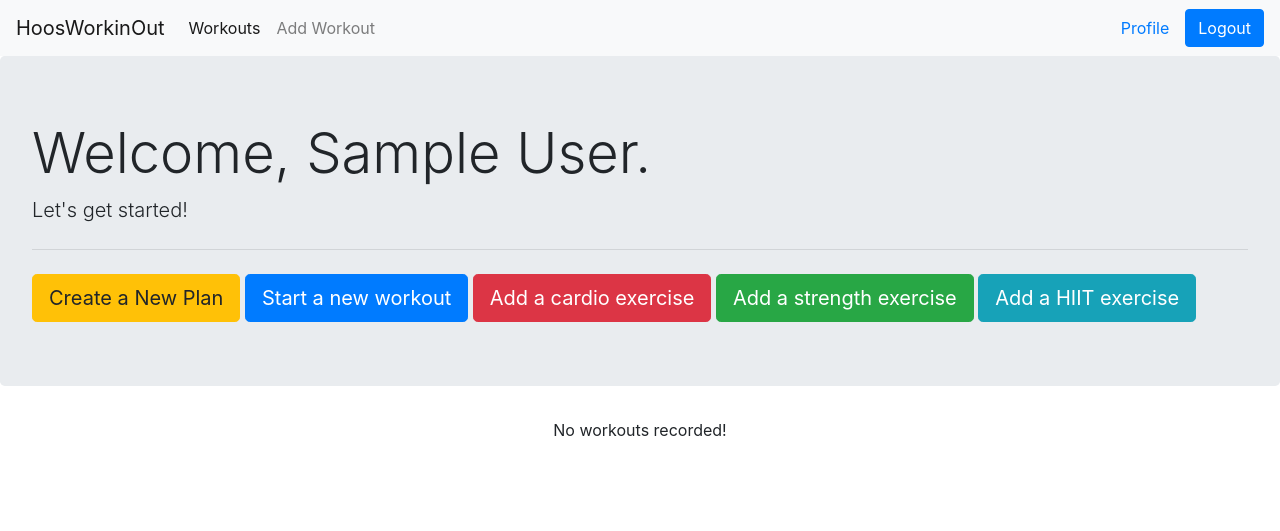
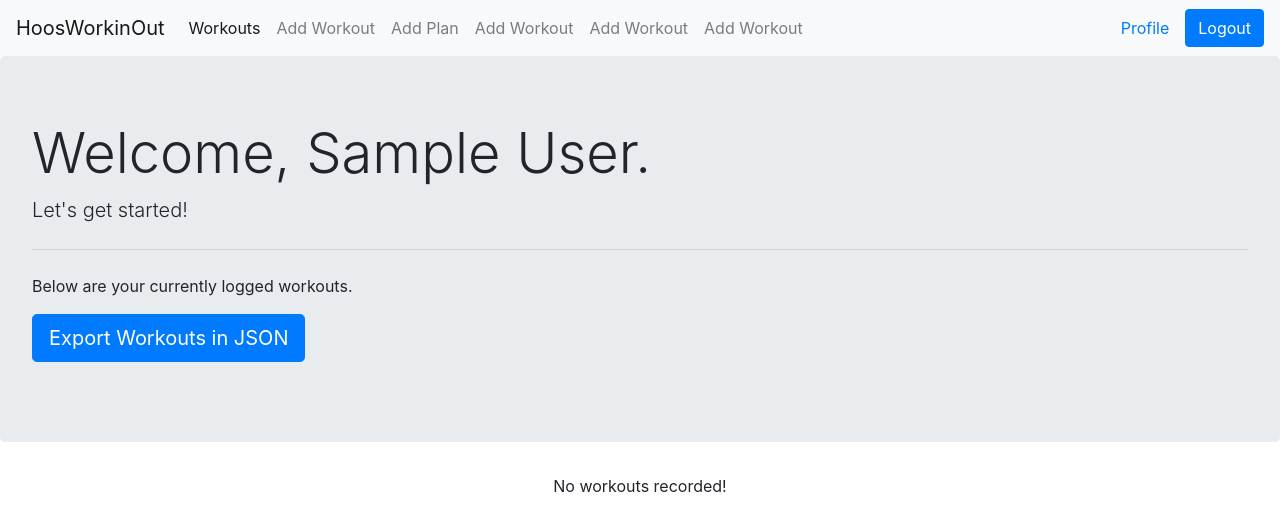
Before and after one commit to furhankhan12/DatabaseWebApp, a Django app: page /home/ in a window 1280 px wide. Shown: the top 531 px of the page. Run offline with Django 3.2, Linux system fonts and the light colour scheme; the visitor is signed in with stand-in values (Sample User, id 1); data that the repository does not hold is empty; some libraries are stand-ins or nearby versions.

Commit message:
added json

```diff
--- a/hoosworkinout/templates/hoosworkinout/_includes/navbar.html
+++ b/hoosworkinout/templates/hoosworkinout/_includes/navbar.html
@@ -12,6 +12,18 @@
       <li class="nav-item">
         <a class="nav-link" href="{% url 'new-workout' %}">Add Workout</a>
       </li>
+      <li class="nav-item">
+        <a class="nav-link" href="{% url 'new-plan' %}">Add Plan</a>
+      </li>
+      <li class="nav-item">
+        <a class="nav-link" href="{% url 'new-cardio-exercise' %}">Add Workout</a>
+      </li>
+      <li class="nav-item">
+        <a class="nav-link" href="{% url 'new-strength-exercise' %}">Add Workout</a>
+      </li>
+      <li class="nav-item">
+        <a class="nav-link" href="{% url 'new-hiit-exercise' %}">Add Workout</a>
+      </li>
     </ul>
     <div class="form-inline my-2 my-lg-0">
       <a class="nav-link" href="{% url 'profile' %}">Profile</a>
--- a/hoosworkinout/templates/hoosworkinout/home.html
+++ b/hoosworkinout/templates/hoosworkinout/home.html
@@ -5,11 +5,10 @@
     <h1 class="display-4">Welcome, {{ user.get_full_name }}.</h1>
     <p class="lead">Let's get started!</p>
     <hr class="my-4">
-    <a class="btn btn-warning btn-lg" href="{% url 'new-plan' %}" role="button">Create a New Plan</a>
-    <a class="btn btn-primary btn-lg" href="{% url 'new-workout' %}" role="button">Start a new workout</a>
-    <a class="btn btn-danger btn-lg" href="{% url 'new-cardio-exercise' %}" role="button">Add a cardio exercise</a>
-    <a class="btn btn-success btn-lg" href="{% url 'new-strength-exercise' %}" role="button">Add a strength exercise</a>
-    <a class="btn btn-info btn-lg" href="{% url 'new-hiit-exercise' %}" role="button">Add a HIIT exercise</a>
+    <p>Below are your currently logged workouts.</p>
+    <p class="lead">
+      <a class="btn btn-primary btn-lg" href="{% url 'export' %}" role="button">Export Workouts in JSON</a>
+    </p>
 </div>
 
 <div style="display: flex; justify-content: center; flex-wrap: wrap;">
--- a/hoosworkinout/views.py
+++ b/hoosworkinout/views.py
@@ -231,15 +231,8 @@ class CreatePlanView(LoginRequiredMixin, CreateView):
 #    response['Content-Disposition'] = 'attachment; filename="export.json"'
 #    return response
 
-# def export2(self):
-#     Workout = Workout.objects.filter(user=self.request.user.id)
-#     dataset = Workout.export()
-#     response = HttpResponse(dataset.json, content_type='application/json')
-#     response['Content-Disposition'] = 'attachment; filename="persons.json"'
-#     return response
-#
 def export(request):
     dataset = WorkoutResource().export()
     response = HttpResponse(dataset.json, content_type='application/json')
-    response['Content-Disposition'] = 'attachment; filename="persons.json"'
+    response['Content-Disposition'] = 'attachment; filename="export.json"'
     return response
```
